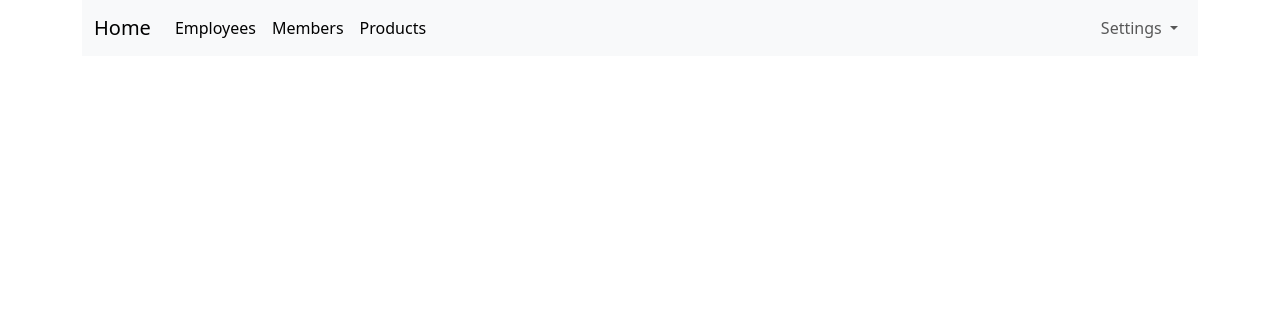
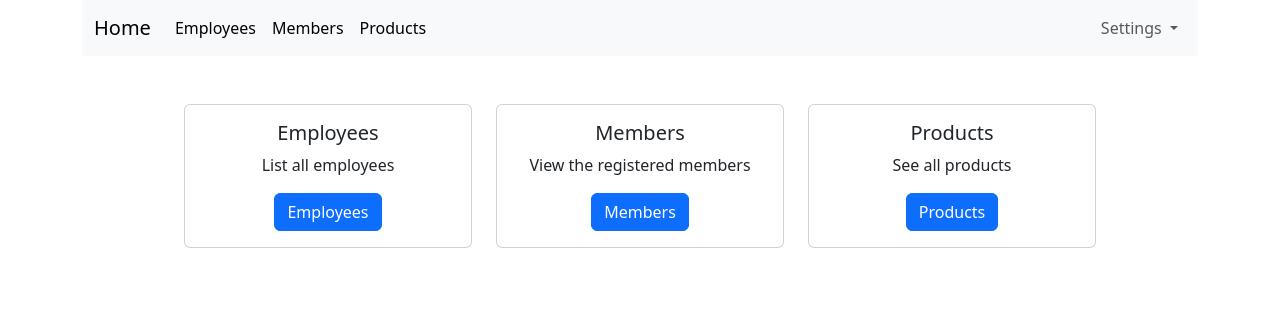
Before and after one commit to ssilatel/gym-management-system, a PHP site: page /index.php in a window 1280 px wide. Shown: the top 316 px of the page. Run offline with PHP 8.4, Linux system fonts and the light colour scheme; the visitor is signed in with stand-in values (Sample User, id 1).

Commit message:
Added homepage

```diff
--- a/employees.php
+++ b/employees.php
@@ -35,7 +35,7 @@ $employees = getAllEmployees($pdo);
 		<?php require "templates/header.php" ?>
 	</head>
 	<body>
-		<div class="container">
+		<div class="container text-center">
 			<?php require "templates/navbar.php" ?>
 
 			<div class="container mt-5">
--- a/index.php
+++ b/index.php
@@ -13,6 +13,63 @@ session_start();
 	<body>
 		<div class="container">
 			<?php require "templates/navbar.php" ?>
+
+			<?php if (!isLoggedIn()): ?>
+				<div class="container text-center">
+					<div class="row justify-content-md-center">
+						<div class="col-md-auto mt-5">
+							<div class="card" style="width: 18rem;">
+								<div class="card-body">
+									<h5 class="card-title">Login</h5>
+									<p class="card-text">Login to the system</p>
+									<a href="login.php" class="btn btn-primary">Login</a>
+								</div>
+							</div>
+						</div>
+						<div class="col-md-auto mt-5">
+							<div class="card" style="width: 18rem;">
+								<div class="card-body">
+									<h5 class="card-title">Install</h5>
+									<p class="card-text">Reset and install the database</p>
+									<a href="install.php" class="btn btn-primary">Install</a>
+								</div>
+							</div>
+						</div>
+					</div>
+				</div>
+			<?php elseif (isLoggedIn()): ?>
+			<div class="container text-center">
+				<div class="row justify-content-md-center">
+					<div class="col-md-auto mt-5">
+						<div class="card" style="width: 18rem;">
+							<div class="card-body">
+								<h5 class="card-title">Employees</h5>
+								<p class="card-text">List all employees</p>
+								<a href="employees.php" class="btn btn-primary">Employees</a>
+							</div>
+						</div>
+					</div>
+					<div class="col-md-auto mt-5">
+						<div class="card" style="width: 18rem;">
+							<div class="card-body">
+								<h5 class="card-title">Members</h5>
+								<p class="card-text">View the registered members</p>
+								<a href="members.php" class="btn btn-primary">Members</a>
+							</div>
+						</div>
+					</div>
+					<div class="col-md-auto mt-5">
+						<div class="card" style="width: 18rem;">
+							<div class="card-body">
+								<h5 class="card-title">Products</h5>
+								<p class="card-text">See all products</p>
+								<a href="products.php" class="btn btn-primary">Products</a>
+							</div>
+						</div>
+					</div>
+				</div>
+			</div>
+			<?php endif ?>
 		</div>
 	</body>
 </html>
--- a/members.php
+++ b/members.php
@@ -35,7 +35,7 @@ $members = getAllMembers($pdo);
 		<?php require "templates/header.php" ?>
 	</head>
 	<body>
-		<div class="container">
+		<div class="container text-center">
 			<?php require "templates/navbar.php" ?>
 
 			<div class="container mt-5">
--- a/products.php
+++ b/products.php
@@ -48,7 +48,7 @@ $members = getAllMembers($pdo);
 		<script src="https://code.jquery.com/jquery-3.7.1.min.js"></script>
 	</head>
 	<body>
-		<div class="container">
+		<div class="container text-center">
 			<?php require "templates/navbar.php" ?>
 
 			<div class="container mt-5">
--- a/purchase-history.php
+++ b/purchase-history.php
@@ -20,7 +20,7 @@ $purchases = getAllPurchases($pdo);
 		<?php require "templates/header.php" ?>
 	</head>
 	<body>
-		<div class="container">
+		<div class="container text-center">
 			<?php require "templates/navbar.php" ?>
 
 			<h1 class="mt-4 mb-4 display-6">Purchase History</h1>
```
